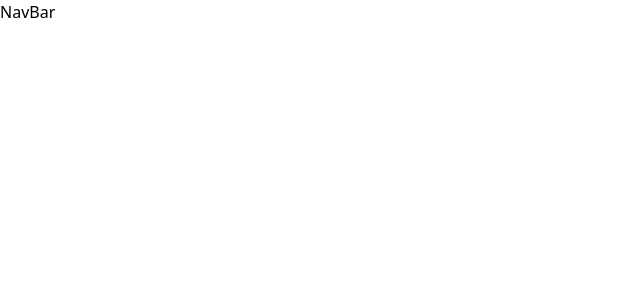
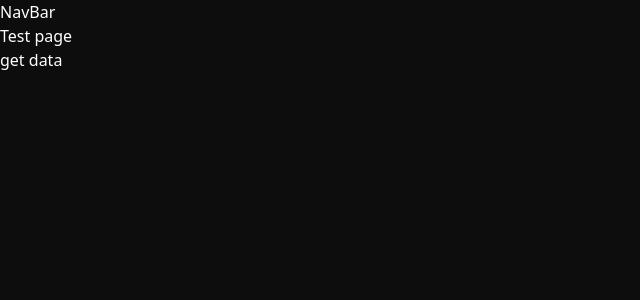
Before and after one commit to ktotopawel/roadmap-io, a React (Vite) app in the folder apps/web/: page /test in a window 1280 px wide. Before the commit this address had no page. Shown: the top 300 px of the page, without its empty margins (0-640 px from the left). Built offline with nearby package versions, Linux system fonts and the light colour scheme.

Commit message:
feat: refactor goal and roadmap controllers to use async/await; add UnimplementedError class for unimplemented routes

```diff
--- a/apps/web/package.json
+++ b/apps/web/package.json
@@ -10,6 +10,7 @@
     "preview": "vite preview"
   },
   "dependencies": {
+    "@headlessui/react": "^2.2.7",
     "@reduxjs/toolkit": "^2.9.0",
     "@roadmap-io/types": "workspace:*",
     "@tailwindcss/vite": "^4.1.13",
@@ -18,6 +19,7 @@
     "clsx": "^2.1.1",
     "react": "^19.1.1",
     "react-dom": "^19.1.1",
+    "react-hook-form": "^7.62.0",
     "react-redux": "^9.2.0",
     "react-router-dom": "^7.8.2",
     "reselect": "^5.1.1",
--- a/apps/web/src/App.tsx
+++ b/apps/web/src/App.tsx
@@ -4,7 +4,7 @@ import type { ReactElement } from 'react';
 
 function App(): ReactElement {
   return (
-    <div className={''}>
+    <div className={'bg-black/95 min-h-screen text-white'}>
       <NavBar />
       <Router></Router>
     </div>
--- a/apps/web/src/Router.tsx
+++ b/apps/web/src/Router.tsx
@@ -1,11 +1,13 @@
 import Test from './pages/Test';
 import { Route, Routes } from 'react-router-dom';
 import type { ReactElement } from 'react';
+import LoginPage from './pages/Auth/LoginPage.tsx';
 
 const Router = (): ReactElement => {
   return (
     <Routes>
-      <Route path="/" element={<Test />} />
+      <Route path="/test" element={<Test />} />
+      <Route path="/login" element={<LoginPage />} />
     </Routes>
   );
 };
--- /dev/null
+++ b/apps/web/src/pages/Auth/LoginPage.tsx
@@ -0,0 +1,41 @@
+import { type SubmitHandler, useForm } from 'react-hook-form';
+import { Button, Input } from '@headlessui/react';
+import type { ReactElement } from 'react';
+
+interface ILoginForm {
+  email: string;
+}
+
+const LoginPage = (): ReactElement => {
+  const {
+    register,
+    handleSubmit,
+    formState: { errors },
+  } = useForm<ILoginForm>();
+
+  const onSubmit: SubmitHandler<ILoginForm> = (data) => {
+    // eslint-disable-next-line no-console
+    console.log(data);
+  };
+
+  return (
+    <div>
+      <div>
+        {/* eslint-disable-next-line @typescript-eslint/no-misused-promises */}
+        <form onSubmit={handleSubmit(onSubmit)}>
+          <Input
+            type={'email'}
+            {...register('email', {
+              required: true,
+              pattern: /^[a-zA-Z0-9._%+-]+@[a-zA-Z0-9.-]+\\\\.[a-zA-Z]{2,}$/,
+            })}
+          />
+          {errors.email && <span>{errors.email.message}</span>}
+          <Button type="submit">Submit</Button>
+        </form>
+      </div>
+    </div>
+  );
+};
+
+export default LoginPage;
--- a/apps/web/src/pages/Test.tsx
+++ b/apps/web/src/pages/Test.tsx
@@ -9,8 +9,8 @@ const Test = (): ReactElement => {
   const tasks = useAppSelector((state) => state.tasks);
 
   const dispatch = useAppDispatch();
-  const handleGetData = () => {
-    dispatch(fetchRoadmaps());
+  const handleGetData = (): void => {
+    void dispatch(fetchRoadmaps());
   };
 
   const handleSelect = (id: string): void => {
--- a/apps/web/src/store/slices/roadmaps.slice.ts
+++ b/apps/web/src/store/slices/roadmaps.slice.ts
@@ -30,7 +30,7 @@ const initialState: RoadmapsState = {
 
 const fetchRoadmaps = createAsyncThunk('roadmaps/fetchRoadmaps', async (_, thunkAPI) => {
   try {
-    const response = await api.get(API_ENDPOINTS.ROADMAPS);
+    const response = await api.get<Roadmap[]>(API_ENDPOINTS.ROADMAPS);
     const responseData = response.data;
 
     const validateResult = z.array(RoadmapSchema).safeParse(responseData);
```
